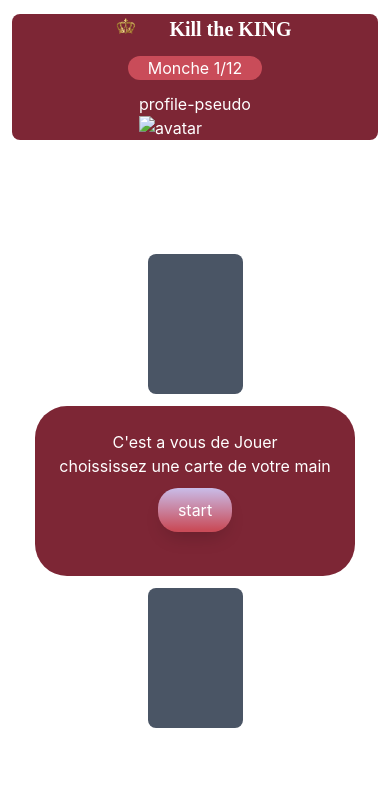
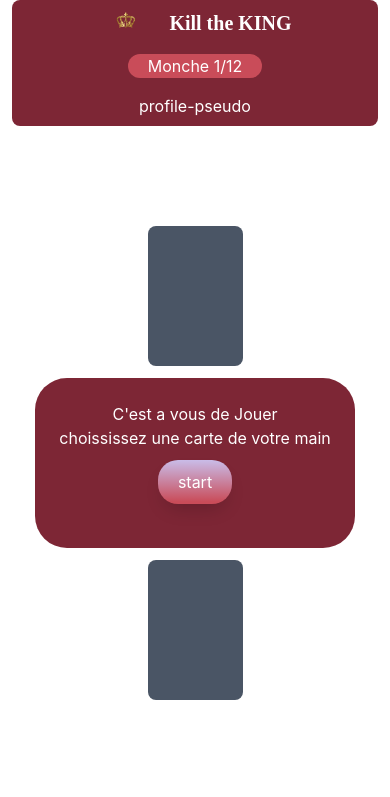
Before and after one commit to ayamakhfi/Brief-2-Empereur-Citoyen-Esclave, a website: page jeu.html in a window 390 px wide. Shown: the top 797 px of the page. Drawn offline with Linux system fonts and the light colour scheme.

Commit message:
add profile account

```diff
--- a/jeu.html
+++ b/jeu.html
@@ -14,9 +14,9 @@
 
 
 
-<header class="bg-emperur-navigation text-emperur-text rounded-lg mx-3 md:mx-5 lg:mx-7.5 my-3.5 min-h-[50px] ">
+<header class="bg-emperur-navigation text-emperur-text rounded-lg mx-3 md:mx-5 lg:mx-7.5 lg:my-3.5 min-h-[50px] ">
 
-             <div class="flex flex-col md:flex-row justify-between  items-center gap-3 px-3 md:gap-7  py-0 md:px-5  ">
+             <div class="flex flex-col md:flex-row justify-between  items-center gap-4 px-3 md:gap-7  py-2 md:px-5  ">
 
                  <div class="flex gap-4 items-center justify-center">
 
@@ -26,10 +26,10 @@
             <!-- <div class="flex items-center justify-between w-full md:w-auto gap-4"> -->
                 <h2 class=" bg-emperur-accent rounded-full px-5">Monche <span id="monche">1</span>/12</h2>
 
-                <div class="flex-row ">
+                <div id="profileHeader" class="flex items-center justify-center gap-2 ">
 
-                       <h2>profile-pseudo</h2>
-                    <img src="" alt="avatar">
+                       <h2 >profile-pseudo</h2>
+
                 </div>
 
              <!-- </div> -->
@@ -39,7 +39,7 @@
 <main class="text-emperur-text">
 
 
-    <div class=" milieu grid grid-cols-1 justify-items-center items-center gap-3 lg:flex lg:flex-row lg:gap-4 lg:justify-center py-[100px]  ">
+    <div class="  flex flex-col justify-items-center items-center gap-3   lg:flex-row lg:gap-4 lg:justify-center py-[100px] milieu ">
 
                            <!-- ---------carte1--------- -->
             <div class="votrecarte rounded-lg bg-gray-600  border-dashed  h-[140px] w-[95px] lg:h-[165px] lg:w-[110px] "></div>
@@ -241,7 +241,7 @@
 
 </footer>
 
-<script type="module" src="./src/ui.js"></script>
+<!-- <script type="module" src="./src/ui.js"></script> -->
 <script type="module" src="./src/main.js"></script>
 
 </body>
```
